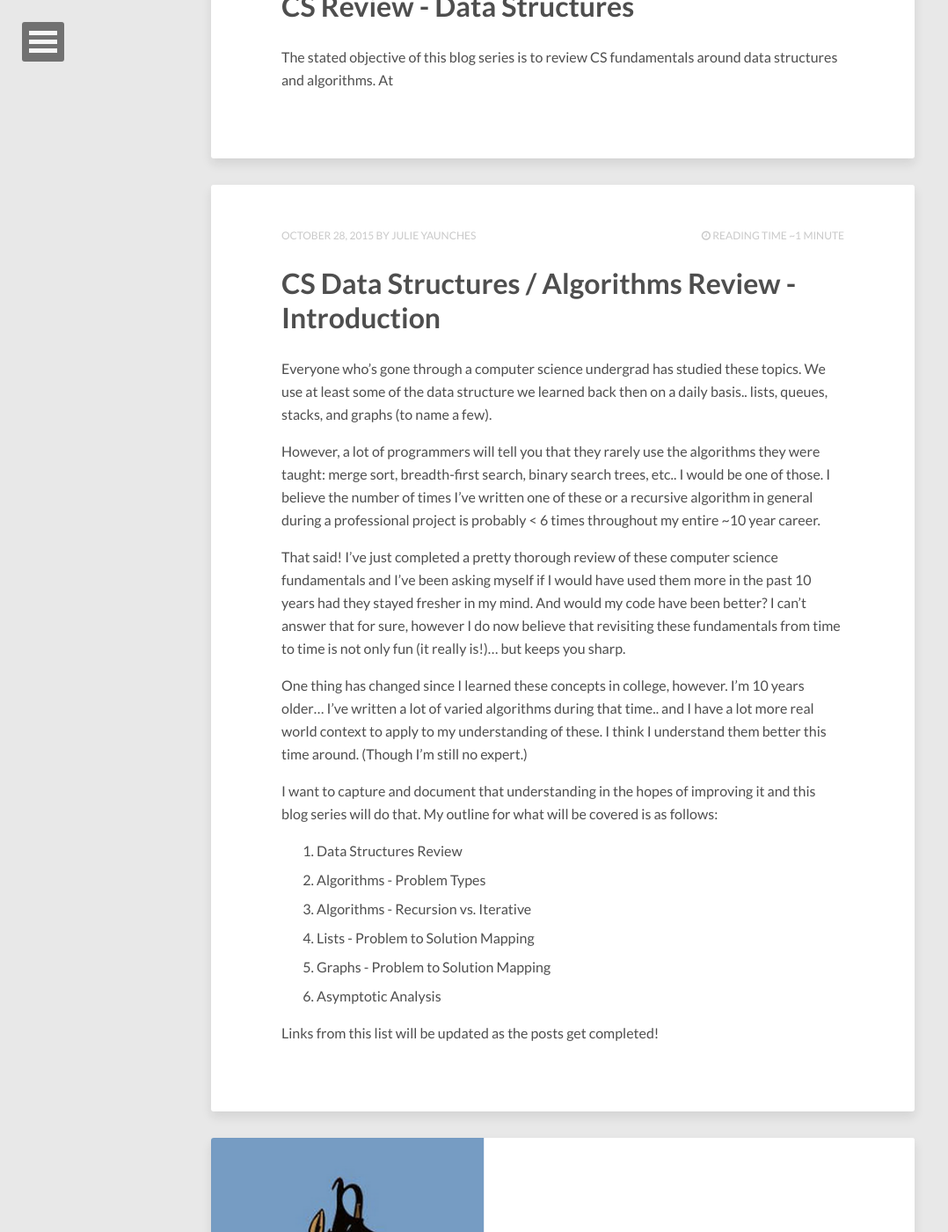
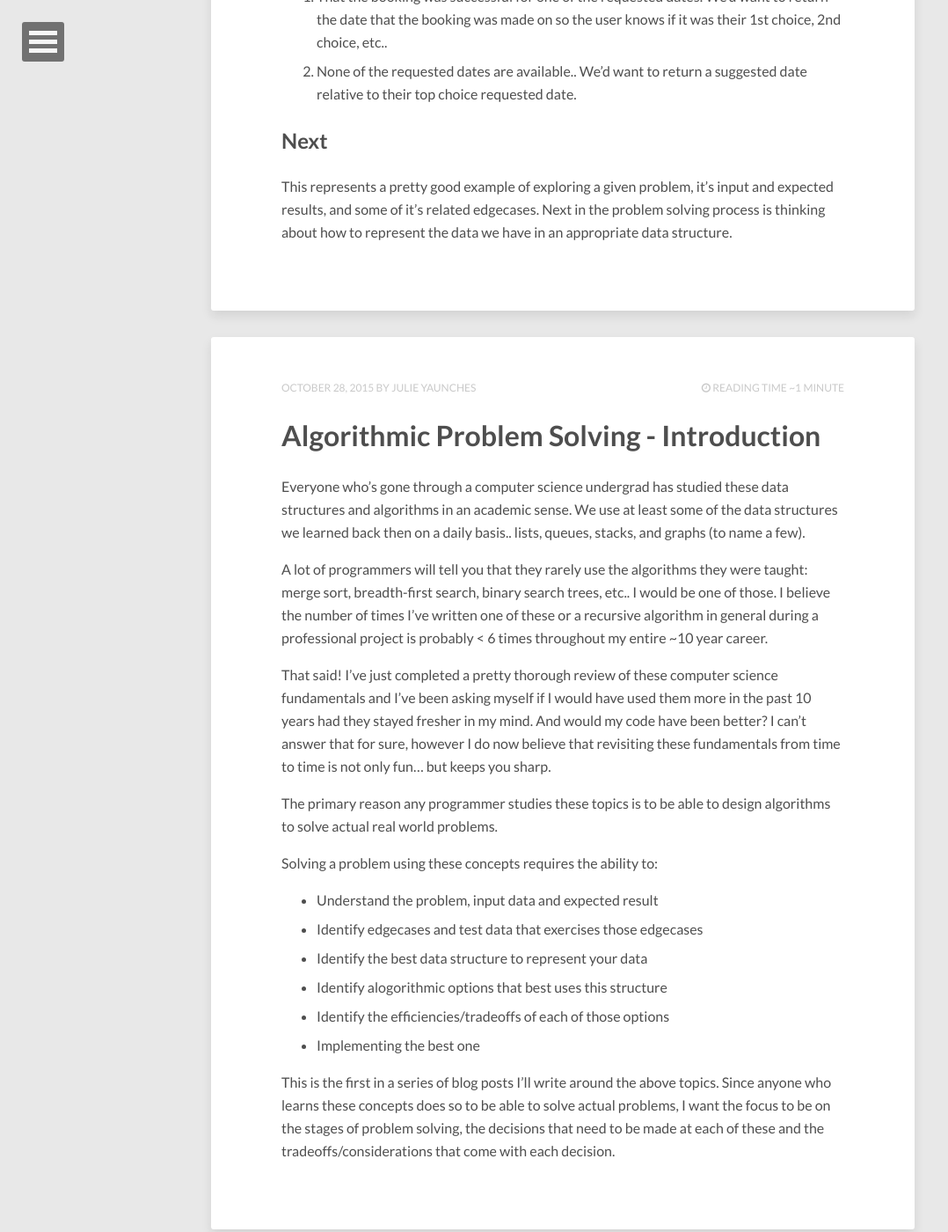
Before and after one commit to jyaunches/jyaunches.github.io, a Jekyll site: the page built from index.html, in a window 1280 px wide and 1400 px high, scrolled down 2159 px. Shown: the whole window at 88% size, without its empty margins (0-1078 px from the left). Built offline with Jekyll 4.4.1, drawn with Linux system fonts in a browser that asks for light colours; nearby versions of some CDN libraries; the list of posts is cut into pages by our own code; some of the changed text lies outside the part shown.

Commit message:
updating algorithms series intro and writing first post in series

```diff
--- a/_posts/2015-10-28-data-structures-algorithms-review-1.md
+++ b/_posts/2015-10-28-data-structures-algorithms-review-1.md
@@ -1,7 +1,7 @@
 ---
 layout: post
-title: CS Data Structures / Algorithms Review - Introduction
-description: "Tackling a simpler way of thinking these CS fundamentals."
+title: Algorithmic Problem Solving - Introduction
+description: "Rethinking approach to problem solving"
 modified: 2015-10-28
 tags: [Algorithms, CS Review Series]
 image:
@@ -10,21 +10,21 @@ image:
   creditlink:
 ---
 
-Everyone who's gone through a computer science undergrad has studied these topics. We use at least some of the data structure we learned back then on a daily basis.. lists, queues, stacks, and graphs (to name a few).
+Everyone who's gone through a computer science undergrad has studied these data structures and algorithms in an academic sense. We use at least some of the data structures we learned back then on a daily basis.. lists, queues, stacks, and graphs (to name a few).
 
-However, a lot of programmers will tell you that they rarely use the algorithms they were taught: merge sort, breadth-first search, binary search trees, etc.. I would be one of those. I believe the number of times I've written one of these or a recursive algorithm in general during a professional project is probably < 6 times throughout my entire ~10 year career.
+A lot of programmers will tell you that they rarely use the algorithms they were taught: merge sort, breadth-first search, binary search trees, etc.. I would be one of those. I believe the number of times I've written one of these or a recursive algorithm in general during a professional project is probably < 6 times throughout my entire ~10 year career.
 
-That said! I've just completed a pretty thorough review of these computer science fundamentals and I've been asking myself if I would have used them more in the past 10 years had they stayed fresher in my mind. And would my code have been better? I can't answer that for sure, however I do now believe that revisiting these fundamentals from time to time is not only fun (it really is!)... but keeps you sharp.
+That said! I've just completed a pretty thorough review of these computer science fundamentals and I've been asking myself if I would have used them more in the past 10 years had they stayed fresher in my mind. And would my code have been better? I can't answer that for sure, however I do now believe that revisiting these fundamentals from time to time is not only fun... but keeps you sharp.
 
-One thing has changed since I learned these concepts in college, however. I'm 10 years older... I've written a lot of varied algorithms during that time.. and I have a lot more real world context to apply to my understanding of these. I think I understand them better this time around. (Though I'm still no expert.)
+The primary reason any programmer studies these topics is to be able to design algorithms to solve actual real world problems.
 
-I want to capture and document that understanding in the hopes of improving it and this blog series will do that. My outline for what will be covered is as follows:
+Solving a problem using these concepts requires the ability to:
 
-1. Data Structures Review
-2. Algorithms - Problem Types
-3. Algorithms - Recursion vs. Iterative
-4. Lists - Problem to Solution Mapping
-5. Graphs - Problem to Solution Mapping
-6. Asymptotic Analysis
+* Understand the problem, input data and expected result
+* Identify edgecases and test data that exercises those edgecases
+* Identify the best data structure to represent your data
+* Identify alogorithmic options that best uses this structure
+* Identify the efficiencies/tradeoffs of each of those options
+* Implementing the best one
 
-Links from this list will be updated as the posts get completed!
+This is the first in a series of blog posts I'll write around the above topics. Since anyone who learns these concepts does so to be able to solve actual problems, I want the focus to be on the stages of problem solving, the decisions that need to be made at each of these and the tradeoffs/considerations that come with each decision.
--- a/_posts/2015-10-28-data-structures-algorithms-review-2.md
+++ /dev/null
@@ -1,13 +0,0 @@
----
-layout: post
-title: CS Review - Data Structures
-description: "What questions to ask"
-modified: 2015-10-29
-tags: [Algorithms, CS Review Series]
-image:
-  feature:
-  credit:
-  creditlink:
----
-
-The stated objective of this blog series is to review CS fundamentals around data structures and algorithms. At
--- a/_posts/2015-10-28-tackling-a-tough-problem.md
+++ /dev/null
@@ -1,64 +0,0 @@
----
-layout: post
-title: Tackling a Tough Problem
-description: "How to approach a challenging algorithmic problem"
-modified: 2015-10-30
-tags: [Algorithms, CS Review Series]
-image:
-  feature:
-  credit:
-  creditlink:
----
-
-What makes a problem tough? I think it's a combination of the following:
-
-1. Mapping the information you have to an appropriate data structure that enables the most efficient solution/algorithm.
-2. Designing the most elegant/efficient algorithm
-
-Often, developers move right towards thinking about the second item, but I think you've got start with thinking about the first. Usually, you can map the data your problem set deals with to a range of data structures, some make your life easier and your solution more elegant.
-
-Let's use an example...
-
-'Write a function to solve a maze.'
-
-What do we want here? So, given a maze (however we decide to represent it) with a start, a finish, and some representation of it's interior, 'solving' the maze likely means return a correct path from start to finish. Let's go with that assumption for now.
-
-Start with How to Represent a Maze
-
-This is a totally open-ended problem. But before getting caught up what the function needs to do, let's think about the ways we can represent a maze.
-
-{% capture images %}
-	/images/maze-grid-example.png
-{% endcapture %}
-{% include gallery images=images caption="Simple maze example" cols=1 %}
-
-In providing our solution, let's think about what we may need to know.
-
-* Given a position in the maze, the directions available to move. (i.e. Left Right Up Down)
-* We need a means of representing a path through the maze (to provide the 'solution')
-
-Right off the bat, I definitely see the need for the concept of a maze position. But that's an object and not indicative of how we'll organize our data structures to represent it.
-
-Options for representing a maze:
-
-1) Array of arrays:
-
-In psuedocode, would look something like:
-
-{% highlight ruby %}
-
-maze = 		[[start, p2, p3, p4],
-	[p5, p6, p7, p8],
-	[p9, p10, p11, p12],
-	[p13, p14, p15, finish]]
-
-{% endhighlight %}
-
-2) Graph of postion nodes
-
-p5 = Postion.new
-start = Postion.new
-start.right = p2
-start.left = p5
-p5.up = start
-p5.right =
--- /dev/null
+++ b/_posts/2015-10-29-data-structures-algorithms-review-2.md
@@ -0,0 +1,66 @@
+---
+layout: post
+title: Algorithmic Problem Solving - Part 1
+description: "Understanding the Problem"
+modified: 2015-10-29
+tags: [Algorithms, CS Review Series]
+image:
+  feature:
+  credit:
+  creditlink:
+---
+
+Before diving into **how** to solve a problem, we've got to make sure we completely understand all aspects of the problem itself.
+
+### Understand the Problem
+
+* What data do we have to serve as our input? This can come from different sources/places. Identify all information that could serve as useful. Don't worry yet about how to organize it.
+* How can that input data vary? Will certain aspects of it get very big? Can things be empty or nil?
+* What format is our expected result? How does that result differ under the varied input?
+* Do we have any constraints to worry about? Memory? Processor? Network speed?
+
+## Example
+
+Let's take an example problem and walk through these steps.
+
+### Problem Statement
+You are writing a scheduling application for a large concert hall. Requests to book the venue come in and must either be approved or the application should suggest the next nearest date that could accommodate the event.
+
+### Step 1 - Ask Questions
+
+This problem is a little open-ended. When things are open ended.. Best to start asking questions.
+
+* What information does a request contain?
+* What allows us to approve a request?
+* How do we determine the next nearest date to suggest?
+* Are there any special cases where the answers to the above don't hold?
+
+Let's assume we've talked to the organizers of this venue and we've gotten the following set of rules:
+
+1. Assume a request contains: a date, a performer's name and other miscellanious data
+2. Due to setup and teardown, no event can be scheduled within 5 days of another event.
+3. When suggesting an alternative date, should suggest either an earlier or later date whichever is closest (and >= 5 days away). If both are available, suggest the earlier.
+4. As a convienence offering, they want to allow people booking to identify one or more potential dates to request. Only make suggestions off the first choice date.
+
+### Step 2 - Examine and Understand Input/Output data
+
+**Data we need (Input Data)**
+
+Calendar
+
+* Information about existing bookings and allow us to determine if a requested date is available.
+
+Booking Request
+
+* Containing a collection of dates the requester is interested in. (Let's assume the collection is ordered in terms of preference.)
+
+**Data we need to return (Output data)**
+
+We can have two separate results.
+
+1. That the booking was successful for one of the requested dates. We'd want to return the date that the booking was made on so the user knows if it was their 1st choice, 2nd choice, etc..
+2. None of the requested dates are available.. We'd want to return a suggested date relative to their top choice requested date.
+
+## Next
+
+This represents a pretty good example of exploring a given problem, it's input and expected results, and some of it's related edgecases. Next in the problem solving process is thinking about how to represent the data we have in an appropriate data structure.
```
